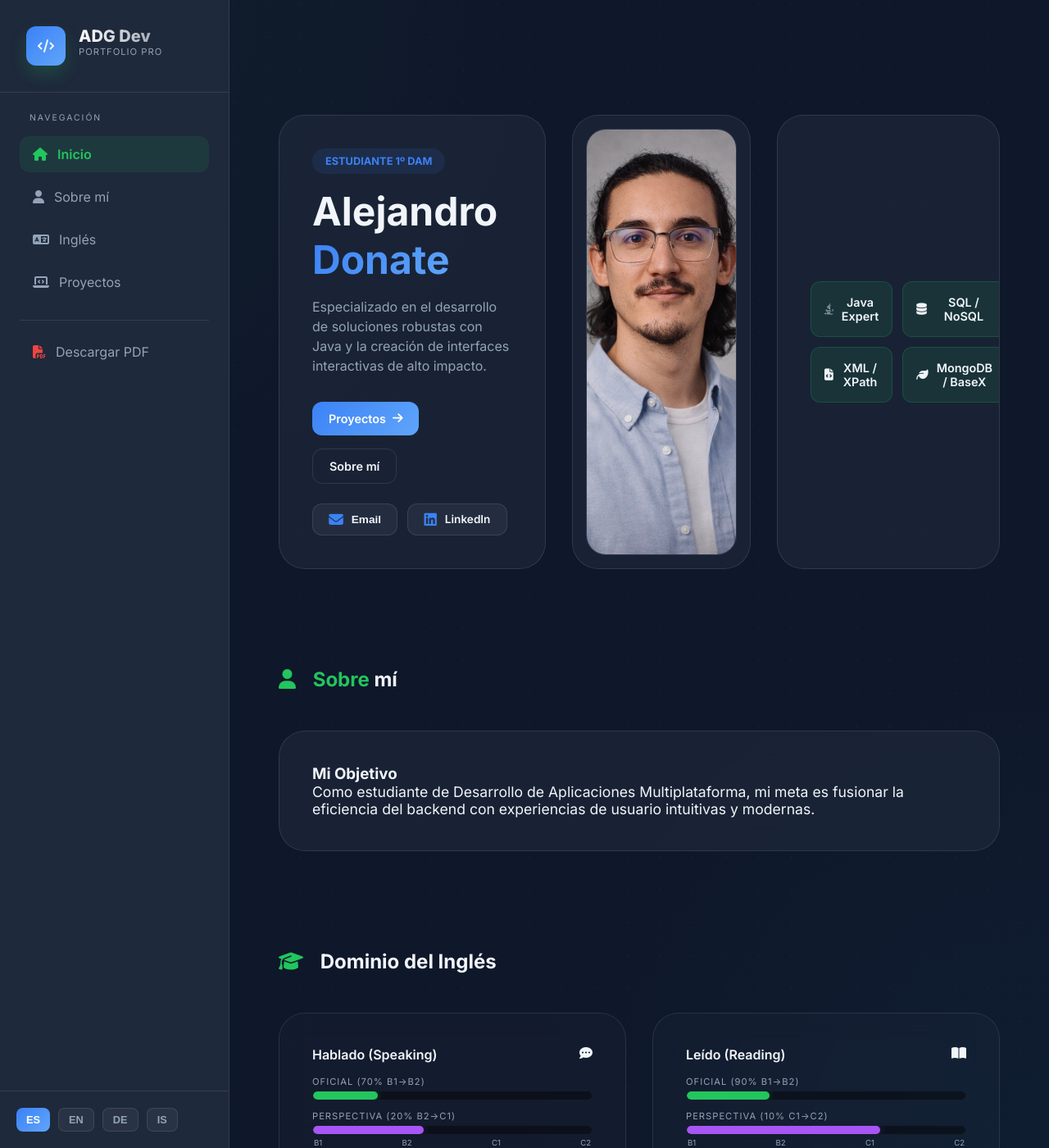
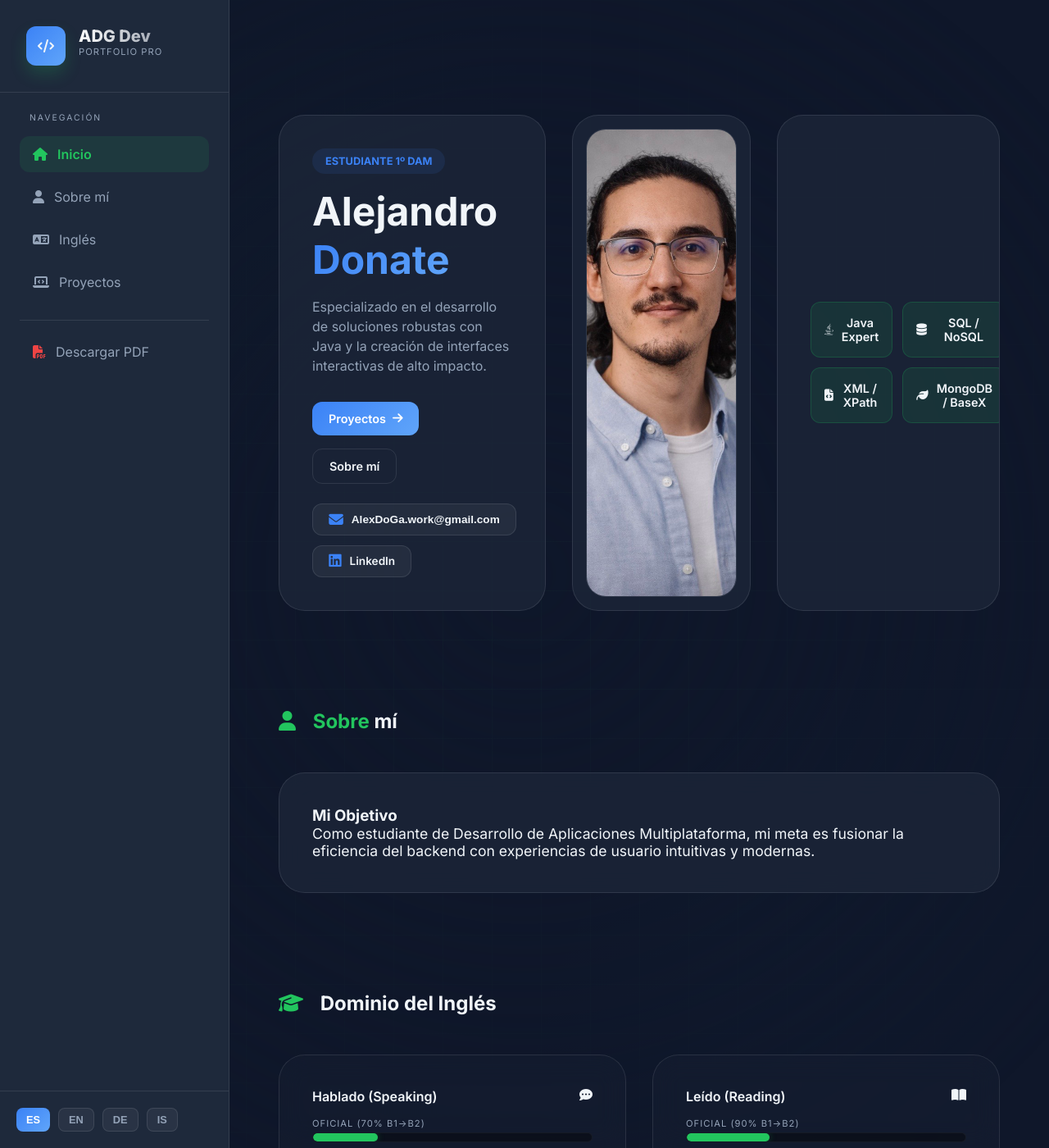
Before and after one commit to alejandroDonGar/alejandroDonGar.github.io, a Jekyll site: the page built from index.html, in a window 1280 px wide and 1400 px high. Shown: the whole window at 82% size. Built offline with Jekyll 4.4.1, drawn with Linux system fonts in a browser that asks for light colours.

Commit message:
Correccion de errores de visualizacion 21

```diff
--- a/assets/css/styles.css
+++ b/assets/css/styles.css
@@ -394,7 +394,7 @@
     border: none;
 }
 
-/* Background Gradients & Pattern */
+/* Background Sci-Fi Grid */
 .bg-glow {
     position: fixed;
     inset: 0;
@@ -402,14 +402,41 @@
     z-index: -1;
     background-color: var(--bg-body);
     background-image:
-        radial-gradient(circle at 2px 2px, rgba(34, 197, 94, 0.05) 1px, transparent 0);
-    background-size: 40px 40px;
-    animation: bgMove 60s linear infinite;
+        linear-gradient(rgba(34, 197, 94, 0.03) 1px, transparent 1px),
+        linear-gradient(90deg, rgba(34, 197, 94, 0.03) 1px, transparent 1px);
+    background-size: 60px 60px;
+    mask-image: radial-gradient(circle at center, black, transparent 90%);
 }
 
-@keyframes bgMove {
-    from { background-position: 0 0; }
-    to { background-position: 400px 400px; }
+.bg-glow::after {
+    content: '';
+    position: absolute;
+    inset: 0;
+    background:
+        linear-gradient(rgba(34, 197, 94, 0.2) 2px, transparent 2px),
+        linear-gradient(90deg, rgba(34, 197, 94, 0.2) 2px, transparent 2px);
+    background-size: 60px 60px;
+    background-position: 0 0;
+    animation: gridGlow 8s linear infinite;
+    opacity: 0.5;
+}
+
+@keyframes gridGlow {
+    0% {
+        mask-image: radial-gradient(circle at 0% 0%, black 10%, transparent 20%);
+    }
+    25% {
+        mask-image: radial-gradient(circle at 100% 0%, black 10%, transparent 20%);
+    }
+    50% {
+        mask-image: radial-gradient(circle at 100% 100%, black 10%, transparent 20%);
+    }
+    75% {
+        mask-image: radial-gradient(circle at 0% 100%, black 10%, transparent 20%);
+    }
+    100% {
+        mask-image: radial-gradient(circle at 0% 0%, black 10%, transparent 20%);
+    }
 }
 
 /* Hero Box */
--- a/index.html
+++ b/index.html
@@ -66,8 +66,7 @@
                 <div style="display: flex; gap: 0.75rem; margin-top: 1.5rem; flex-wrap: wrap;">
                     <button onclick="copyEmail()" class="social-btn" id="email-btn" style="position: relative;">
                         <i class="fa-solid fa-envelope"></i>
-                        <span class="social-btn-text">Email</span>
-                        <div id="copy-toast" style="position: absolute; bottom: 120%; left: 50%; transform: translateX(-50%); background: #22c55e; color: white; padding: 4px 12px; border-radius: 8px; font-size: 0.7rem; opacity: 0; transition: 0.3s; pointer-events: none; white-space: nowrap; font-weight: 700;">Correo copiado</div>
+                        <span id="email-text" class="social-btn-text">AlexDoGa.work@gmail.com</span>
                     </button>
                     <a href="https://www.linkedin.com/in/alejandrodongar/" target="_blank" class="social-btn">
                         <i class="fa-brands fa-linkedin"></i>
@@ -573,11 +572,16 @@
 
     function copyEmail() {
         const email = 'AlexDoGa.work@gmail.com';
+        const emailText = document.getElementById('email-text');
+        const originalText = emailText.textContent;
+
         navigator.clipboard.writeText(email).then(() => {
-            const toast = document.getElementById('copy-toast');
-            toast.style.opacity = '1';
+            emailText.textContent = 'Correo copiado';
+            emailText.style.color = '#22c55e';
+
             setTimeout(() => {
-                toast.style.opacity = '0';
+                emailText.textContent = originalText;
+                emailText.style.color = '';
             }, 2000);
         });
     }
```
